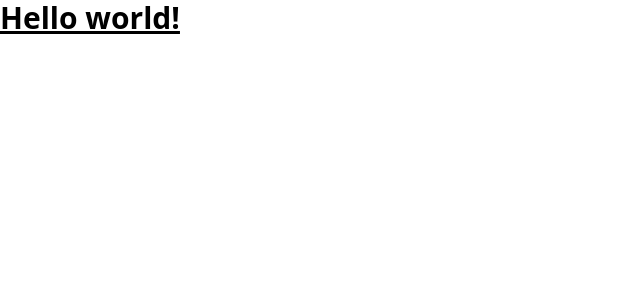
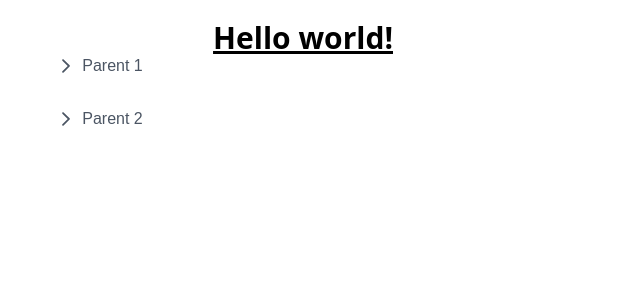
Before and after one commit to Javithor360/electron-forge-setup, a React (Vite) app: page / in a window 1280 px wide. Shown: the top 300 px of the page, without its empty margins (0-640 px from the left). Built offline with nearby package versions, Linux system fonts and the light colour scheme; a web font is replaced by a local one.

Commit message:
feat: primereact sidebar with Tree component

```diff
--- a/package.json
+++ b/package.json
@@ -40,6 +40,8 @@
   "dependencies": {
     "@types/react-dom": "^18.3.0",
     "electron-squirrel-startup": "^1.0.1",
+    "primeicons": "^7.0.0",
+    "primereact": "^10.6.6",
     "react": "^18.3.1",
     "react-dom": "^18.3.1",
     "react-router-dom": "^6.23.1"
--- /dev/null
+++ b/src/components/App.tsx
@@ -0,0 +1,18 @@
+import React from 'react'
+import { HashRouter, Route, Routes } from 'react-router-dom'
+import Index from './Index'
+import Layout from './common/Layout'
+
+const App = () => {
+    return (
+        <HashRouter>
+            <Routes>
+                <Route path="/" element={<Layout />}>
+                    <Route index element={<Index />} />
+                </Route>
+            </Routes>
+        </HashRouter>
+    )
+}
+
+export default App
--- a/src/components/Index.tsx
+++ b/src/components/Index.tsx
@@ -1,5 +1,3 @@
-import React from 'react'
-
 const Index = () => {
   return (
     <div>
--- /dev/null
+++ b/src/components/common/Layout.tsx
@@ -0,0 +1,20 @@
+import React from 'react'
+import Sidebar from './Sidebar'
+import { Outlet } from 'react-router-dom'
+
+const Layout = () => {
+    return (
+        <>
+            <div className='flex'>
+                <div className='p-5'>
+                    <Sidebar />
+                </div>
+                <div className='p-5'>
+                    <Outlet />
+                </div>
+            </div>
+        </>
+    )
+}
+
+export default Layout
--- /dev/null
+++ b/src/components/common/Sidebar.tsx
@@ -0,0 +1,85 @@
+import { Tree } from 'primereact/tree'
+import React from 'react'
+
+const Sidebar = () => {
+  return (
+    <div>
+      <Tree value={[
+        {
+            key: 'parent1',
+            label: 'Parent 1',
+            children: [
+                {
+                    key: 'child1-1',
+                    label: 'Child 1.1',
+                    children: [
+                        { key: 'subchild1-1-1', label: 'Subchild 1.1.1' },
+                        { key: 'subchild1-1-2', label: 'Subchild 1.1.2' },
+                        { key: 'subchild1-1-3', label: 'Subchild 1.1.3' },
+                        { key: 'subchild1-1-4', label: 'Subchild 1.1.4' }
+                    ]
+                },
+                {
+                    key: 'child1-2',
+                    label: 'Child 1.2',
+                    children: [
+                        { key: 'subchild1-2-1', label: 'Subchild 1.2.1' },
+                        { key: 'subchild1-2-2', label: 'Subchild 1.2.2' },
+                        { key: 'subchild1-2-3', label: 'Subchild 1.2.3' },
+                        { key: 'subchild1-2-4', label: 'Subchild 1.2.4' }
+                    ]
+                },
+                {
+                    key: 'child1-3',
+                    label: 'Child 1.3',
+                    children: [
+                        { key: 'subchild1-3-1', label: 'Subchild 1.3.1' },
+                        { key: 'subchild1-3-2', label: 'Subchild 1.3.2' },
+                        { key: 'subchild1-3-3', label: 'Subchild 1.3.3' },
+                        { key: 'subchild1-3-4', label: 'Subchild 1.3.4' }
+                    ]
+                }
+            ]
+        },
+        {
+            key: 'parent2',
+            label: 'Parent 2',
+            children: [
+                {
+                    key: 'child2-1',
+                    label: 'Child 2.1',
+                    children: [
+                        { key: 'subchild2-1-1', label: 'Subchild 2.1.1' },
+                        { key: 'subchild2-1-2', label: 'Subchild 2.1.2' },
+                        { key: 'subchild2-1-3', label: 'Subchild 2.1.3' },
+                        { key: 'subchild2-1-4', label: 'Subchild 2.1.4' }
+                    ]
+                },
+                {
+                    key: 'child2-2',
+                    label: 'Child 2.2',
+                    children: [
+                        { key: 'subchild2-2-1', label: 'Subchild 2.2.1' },
+                        { key: 'subchild2-2-2', label: 'Subchild 2.2.2' },
+                        { key: 'subchild2-2-3', label: 'Subchild 2.2.3' },
+                        { key: 'subchild2-2-4', label: 'Subchild 2.2.4' }
+                    ]
+                },
+                {
+                    key: 'child2-3',
+                    label: 'Child 2.3',
+                    children: [
+                        { key: 'subchild2-3-1', label: 'Subchild 2.3.1' },
+                        { key: 'subchild2-3-2', label: 'Subchild 2.3.2' },
+                        { key: 'subchild2-3-3', label: 'Subchild 2.3.3' },
+                        { key: 'subchild2-3-4', label: 'Subchild 2.3.4' }
+                    ]
+                }
+            ]
+        }
+    ]} />
+    </div>
+  )
+}
+
+export default Sidebar
--- a/src/renderer/index.tsx
+++ b/src/renderer/index.tsx
@@ -1,17 +1,16 @@
 import React from 'react';
 
-import { HashRouter, Route, Routes } from 'react-router-dom';
 import { createRoot } from 'react-dom/client';
-import Index from '../components/Index';
+
+import App from '../components/App';
+import { PrimeReactProvider } from 'primereact/api';
 
 const Root = (): React.ReactElement => {
     return (
         <React.StrictMode>
-            <HashRouter>
-                <Routes>
-                    <Route path="/" element={<Index />} />
-                </Routes>
-            </HashRouter>
+            <PrimeReactProvider>
+                <App />
+            </PrimeReactProvider>
         </React.StrictMode>
     )
 }
```
Also changed, not shown: src/renderer.ts (+2 -0 lines), 2 other files (tests, documents, lock files or other folders).
